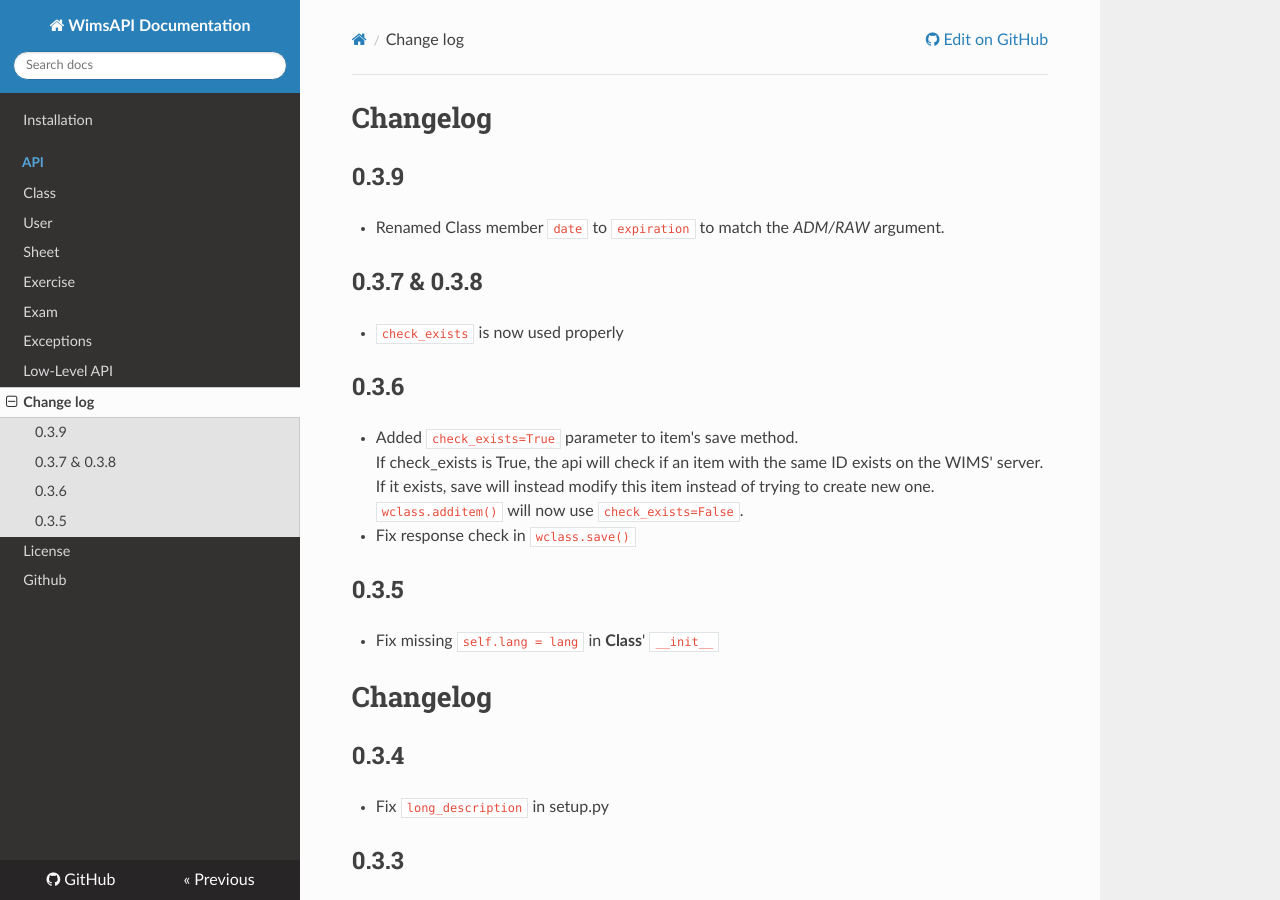
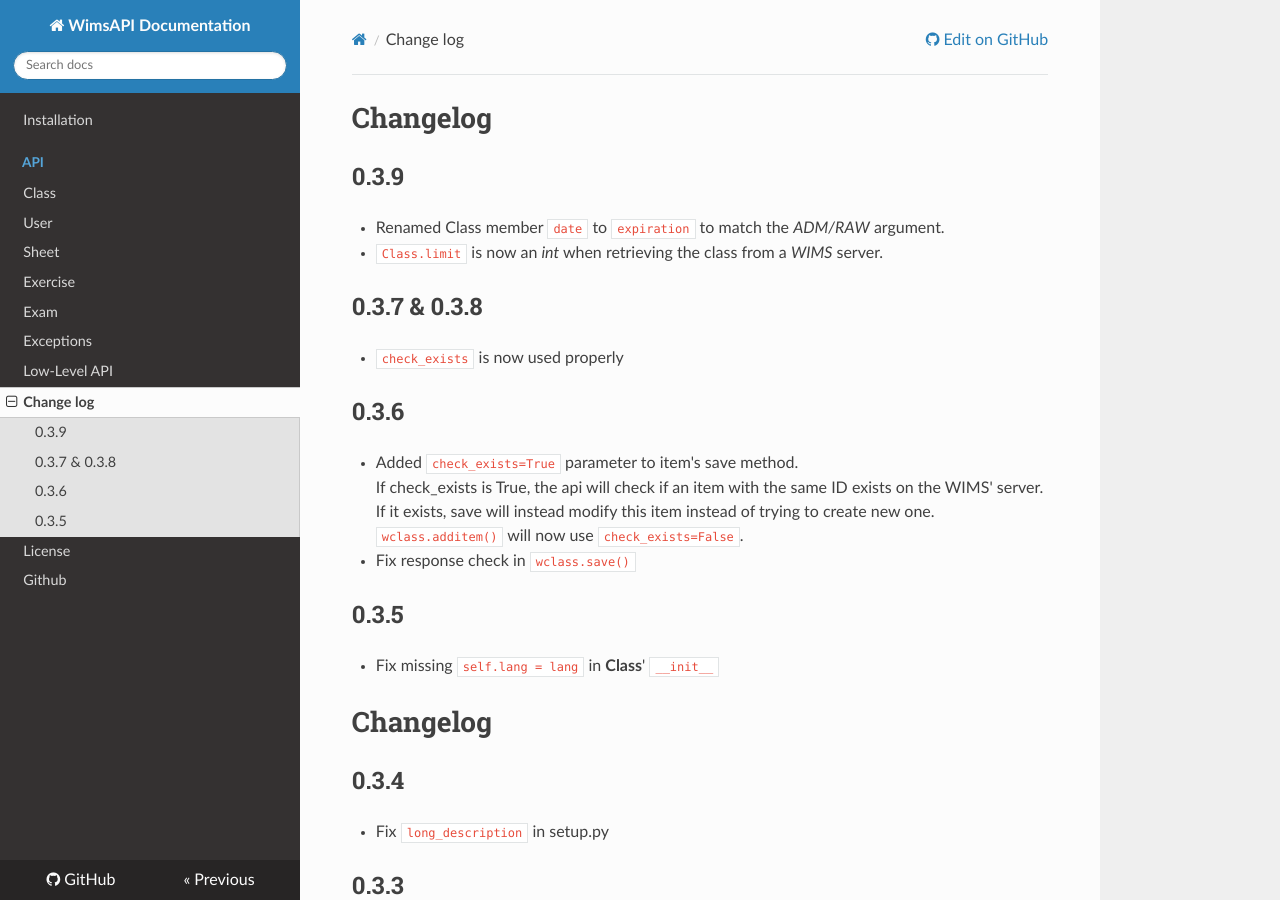
Before and after one commit to qcoumes/wimsapi, an MkDocs documentation site: the page built from docs/CHANGES.md, in a window 1280 px wide and 900 px high. Built offline with MkDocs 1.6.1, drawn with Linux system fonts in a browser that asks for light colours; nearby versions of some CDN libraries.

Commit message:
Bump to 0.3.9

```diff
--- a/docs/CHANGES.md
+++ b/docs/CHANGES.md
@@ -4,6 +4,8 @@
 ## 0.3.9
 
 * Renamed Class member `date` to `expiration` to match the *ADM/RAW* argument.
+* `Class.limit` is now an *int* when retrieving the class from a *WIMS* server.
+
 
 ## 0.3.7 & 0.3.8
 
```
Also changed, not shown: CHANGES.md (+2 -0 lines).
